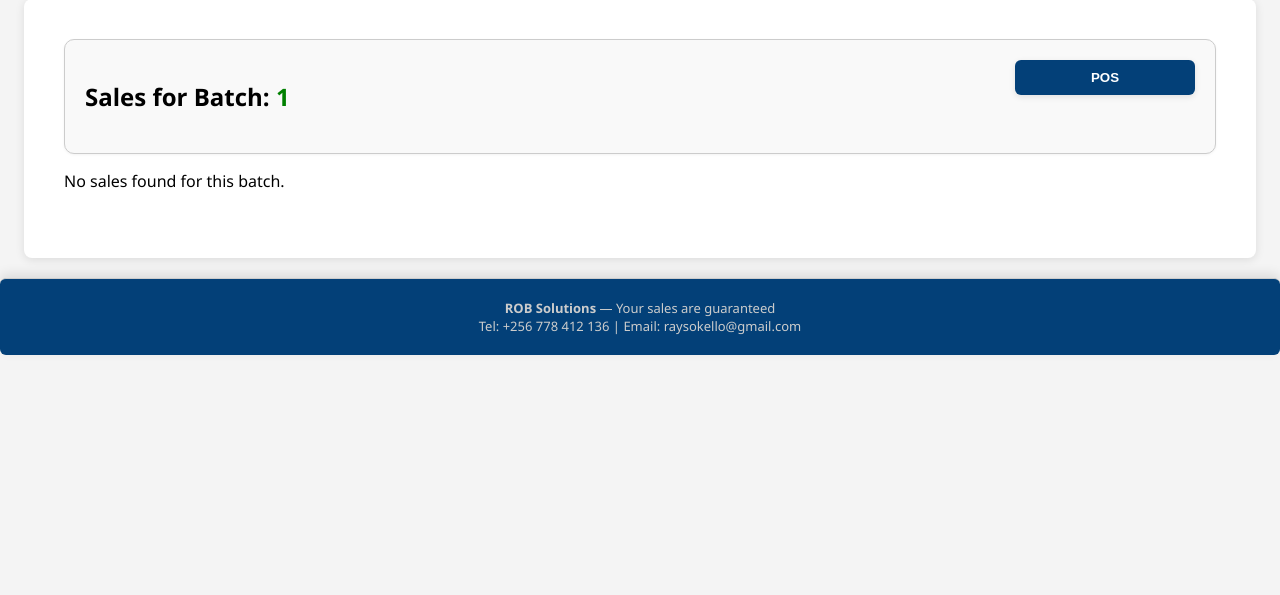
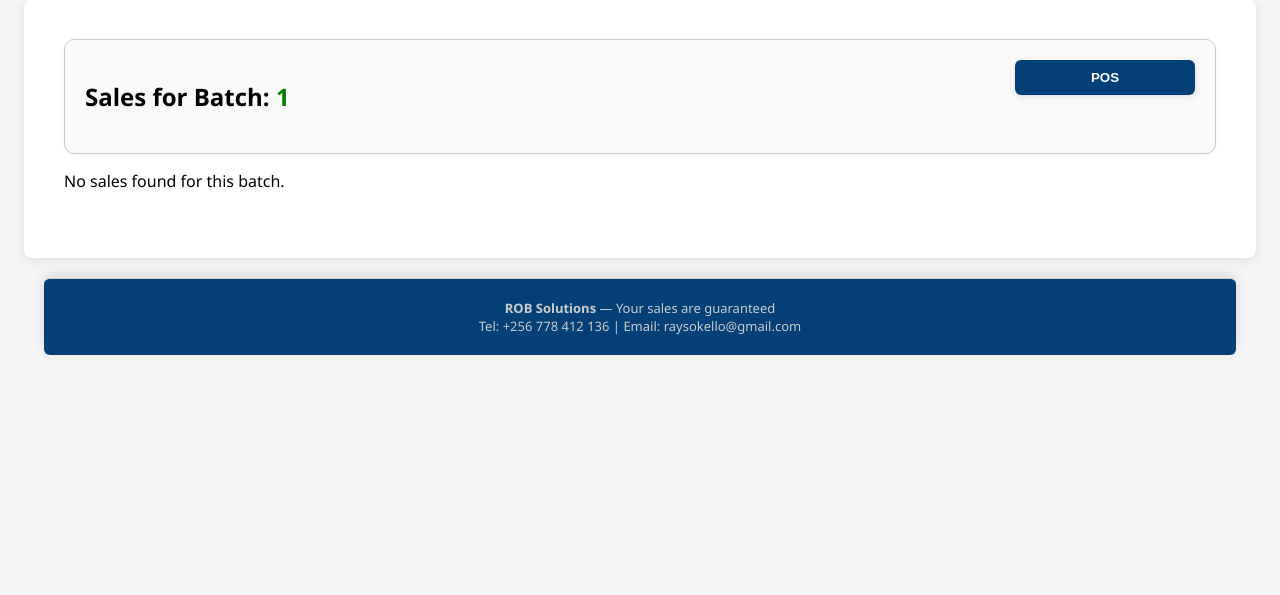
Before and after one commit to Rhahloth/Oscar_App, a Flask app: page /batch_sales/1 in a window 1280 px wide. Shown: the part 121-716 px from the top of the page. Run offline with Flask 3, Linux system fonts and the light colour scheme; the visitor is signed in with stand-in values (Sample User, id 1); data that the repository does not hold is empty; parts of the project's set-up code (start-up, migrations or seed data) failed here and were passed over; some libraries are stand-ins or nearby versions.

Commit message:
Update styles.css

```diff
--- a/static/styles.css
+++ b/static/styles.css
@@ -190,7 +190,8 @@ button:hover {
     background-color: #034078;
     color: #ccc;
     /* Optional: improve contrast */
-    max-width: 100%;
+    max-width: 90%;
+    width: 100%;
     margin: 20px auto 20px auto;
     padding: 20px 20px;
     font-size: 13px;
```
